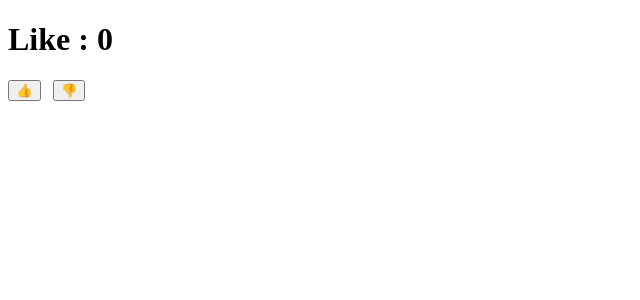
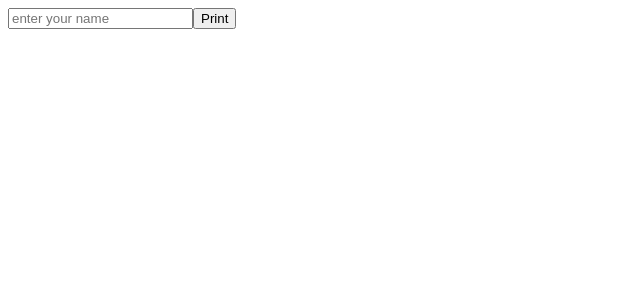
Before and after one commit to Rkthak/practice-ts, a React (Vite) app: page / in a window 1280 px wide. Shown: the top 300 px of the page, without its empty margins (0-640 px from the left). Built offline with nearby package versions, Linux system fonts and the light colour scheme.

Commit message:
useState with one input submittion

```diff
--- a/src/components/Counter.tsx
+++ b/src/components/Counter.tsx
@@ -1,17 +1,23 @@
-import { useState } from "react";
+import React, { useState } from "react";
 
 const Counter = () => {
-  const [like, setLike] = useState<number>(0);
-  const handelLike = () => {
-    setLike(like + 1);
+  const [input, setInput] = useState("");
+  const handleFormSubmit = (e: React.SubmitEvent<HTMLFormElement>) => {
+    e.preventDefault();
+    console.log(input);
   };
-  const handelDisLike = () => {
-    setLike(like <= 0 ? 0 : like - 1);
-  };
+
   return (
     <div>
-      <h1>Like : {like}</h1> <button onClick={handelLike}>👍</button> &nbsp;{" "}
-      <button onClick={handelDisLike}>👎</button>
+      <form onSubmit={handleFormSubmit}>
+        <input
+          type="text"
+          placeholder="enter your name"
+          value={input}
+          onChange={(e) => setInput(e.target.value)}
+        />
+        <button>Print</button>
+      </form>
     </div>
   );
 };
```
